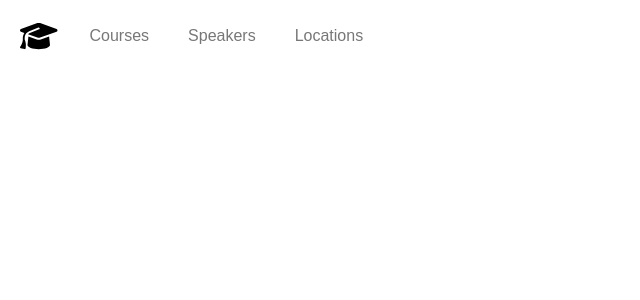
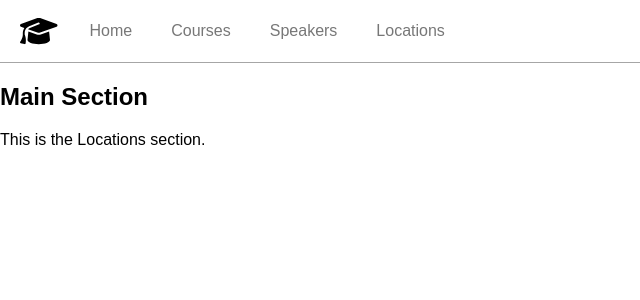
Before and after one commit to tommys0/courses-web-react0, a React (Vite) app in the folder react/: page / in a window 1280 px wide. Shown: the top 300 px of the page, without its empty margins (0-640 px from the left). Built offline with nearby package versions, Linux system fonts and the light colour scheme.

Commit message:
Fixed bugs

```diff
--- a/react/src/App.jsx
+++ b/react/src/App.jsx
@@ -1,11 +1,26 @@
-import NavBar from './components/navBar.jsx';
-import './index.css';
-import ChangeSection from "./components/changeSection.jsx";
+import React, { useState } from 'react';
+import NavBar from './components/NavBar.jsx';
+import CourseSection from "./components/Sections/courseSection.jsx";
+import SpeakerSection from "./components/Sections/speakerSection.jsx";
+import LocationSection from "./components/Sections/locationSection.jsx";
+import MainSection from "./components/sections/mainSection.jsx";
 
 function App() {
+    const [activeSection, setActiveSection] = useState('home');
+
+    const handleNavClick = (section) => {
+        setActiveSection(section);
+    };
+
     return (
         <div>
-            <NavBar />
+            <NavBar handleNavClick={handleNavClick} />
+            <div className="main-content">
+                {activeSection === 'courses' && <CourseSection />}
+                {activeSection === 'speakers' && <SpeakerSection />}
+                {activeSection === 'locations' && <LocationSection />}
+                {activeSection === 'home' && <MainSection/>}
+            </div>
         </div>
     );
 }
--- a/react/src/components/changeSection.jsx
+++ /dev/null
@@ -1,24 +0,0 @@
-import React, { useState } from 'react';
-import NavButtons from './NavButtons';
-import CoursesSection from "./sections/coursesSection.jsx";
-import SpeakersSection from "./sections/speakersSection.jsx";
-import LocationsSection from "./sections/locationsSection.jsx";
-
-function ChangeSection() {
-    const [currentSection, setCurrentSection] = useState('courses');
-
-    const handleNavClick = (section) => {
-        setCurrentSection(section);
-    };
-
-    return (
-        <div>
-            <NavButtons handleNavClick={handleNavClick} />
-            {currentSection === 'courses' && <CoursesSection/>}
-            {currentSection === 'speakers' && <SpeakersSection />}
-            {currentSection === 'locations' && <LocationsSection />}
-        </div>
-    );
-}
-
-export default ChangeSection;
--- a/react/src/components/navBar.jsx
+++ b/react/src/components/navBar.jsx
@@ -1,12 +1,12 @@
-import Logo from './logo.jsx';
-import NavButtons from './navButtons.jsx';
-import '../index.css';
+import React from 'react';
+import Logo from './Logo';
+import NavButtons from './NavButtons';
 
-function NavBar() {
+function NavBar({ handleNavClick }) {
     return (
         <nav className="navbar">
             <Logo />
-            <NavButtons />
+            <NavButtons handleNavClick={handleNavClick} />
         </nav>
     );
 }
--- a/react/src/components/navButtons.jsx
+++ b/react/src/components/navButtons.jsx
@@ -1,8 +1,10 @@
-import Button0 from './button0.jsx';
+import React from 'react';
+import Button0 from './Button0';
 
 function NavButtons({ handleNavClick }) {
     return (
         <div className="nav-buttons">
+            <Button0 label="Home" handleClick={() => handleNavClick('home')} />
             <Button0 label="Courses" handleClick={() => handleNavClick('courses')} />
             <Button0 label="Speakers" handleClick={() => handleNavClick('speakers')} />
             <Button0 label="Locations" handleClick={() => handleNavClick('locations')} />
--- /dev/null
+++ b/react/src/components/sections/courseSection.jsx
@@ -0,0 +1,12 @@
+import React from 'react';
+
+const courseSection = () => {
+    return (
+        <div>
+            <h2>Courses Section</h2>
+            <p>This is the Locations section.</p>
+        </div>
+    );
+};
+
+export default courseSection;
--- a/react/src/components/sections/coursesSection.jsx
+++ /dev/null
@@ -1,12 +0,0 @@
-// CoursesComponent.jsx
-import React from 'react';
-
-const coursesSection = () => {
-    return (
-        <div>
-            <h2>Locations</h2>
-        </div>
-    );
-}
-
-export default coursesSection;
--- /dev/null
+++ b/react/src/components/sections/locationSection.jsx
@@ -0,0 +1,12 @@
+import React from 'react';
+
+const locationSection = () => {
+    return (
+        <div>
+            <h2>Locations Section</h2>
+            <p>This is the Locations section.</p>
+        </div>
+    );
+};
+
+export default locationSection;
--- a/react/src/components/sections/locationsSection.jsx
+++ /dev/null
@@ -1,12 +0,0 @@
-// LocationsComponent.jsx
-import React from 'react';
-
-const locationsSection = () => {
-    return (
-        <div>
-            <h2>Locations</h2>
-        </div>
-    );
-}
-
-export default locationsSection;
--- /dev/null
+++ b/react/src/components/sections/mainSection.jsx
@@ -0,0 +1,12 @@
+import React from 'react';
+
+const MainSection = () => {
+    return (
+        <div>
+            <h2>Main Section</h2>
+            <p>This is the Locations section.</p>
+        </div>
+    );
+};
+
+export default MainSection;
--- /dev/null
+++ b/react/src/components/sections/speakerSection.jsx
@@ -0,0 +1,12 @@
+import React from 'react';
+
+const speakerSection = () => {
+    return (
+        <div>
+            <h2>Speakers Section</h2>
+            <p>This is the Locations section.</p>
+        </div>
+    );
+};
+
+export default speakerSection;
--- a/react/src/components/sections/speakersSection.jsx
+++ /dev/null
@@ -1,12 +0,0 @@
-// SpeakersComponent.jsx
-import React from 'react';
-
-const speakersSection = () => {
-    return (
-        <div>
-            <h2>Speakers</h2>
-        </div>
-    );
-}
-
-export default speakersSection();
--- a/react/src/index.css
+++ b/react/src/index.css
@@ -13,10 +13,8 @@ body {
   display: flex;
   align-items: center;
   justify-content: left;
-  padding: 10px;
-  margin-top: 10px;
-  margin-left: 10px;
-  border-bottom: 1px #a6a6a6;
+  padding: 15px 10px 15px 20px;
+  border-bottom: 1px solid #a6a6a6;
 }
 
 .nav-buttons {
@@ -45,3 +43,11 @@ body {
   color: #000000;
   letter-spacing: 0.5px;
 }
+
+.welcome-text {
+  font-weight: bold;
+  font-size: 50px;
+  width: 100%;
+  text-align: center;
+  margin-top: 30%;
+}
```
